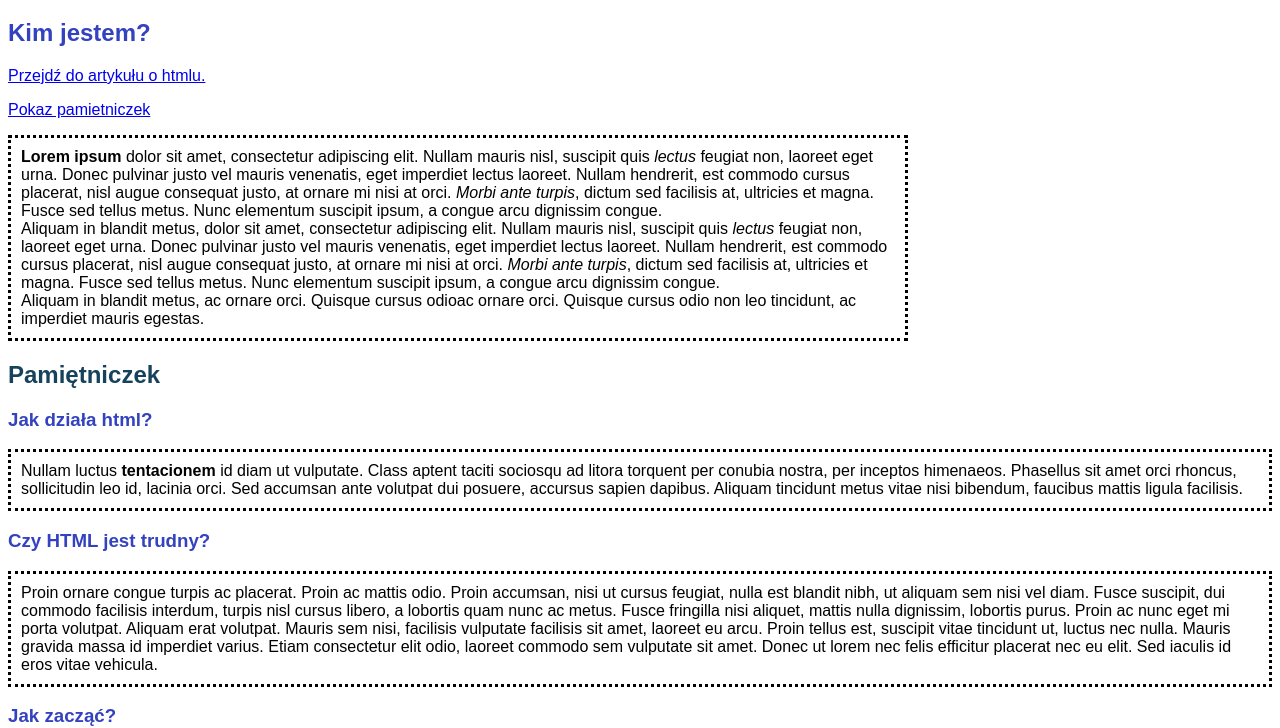
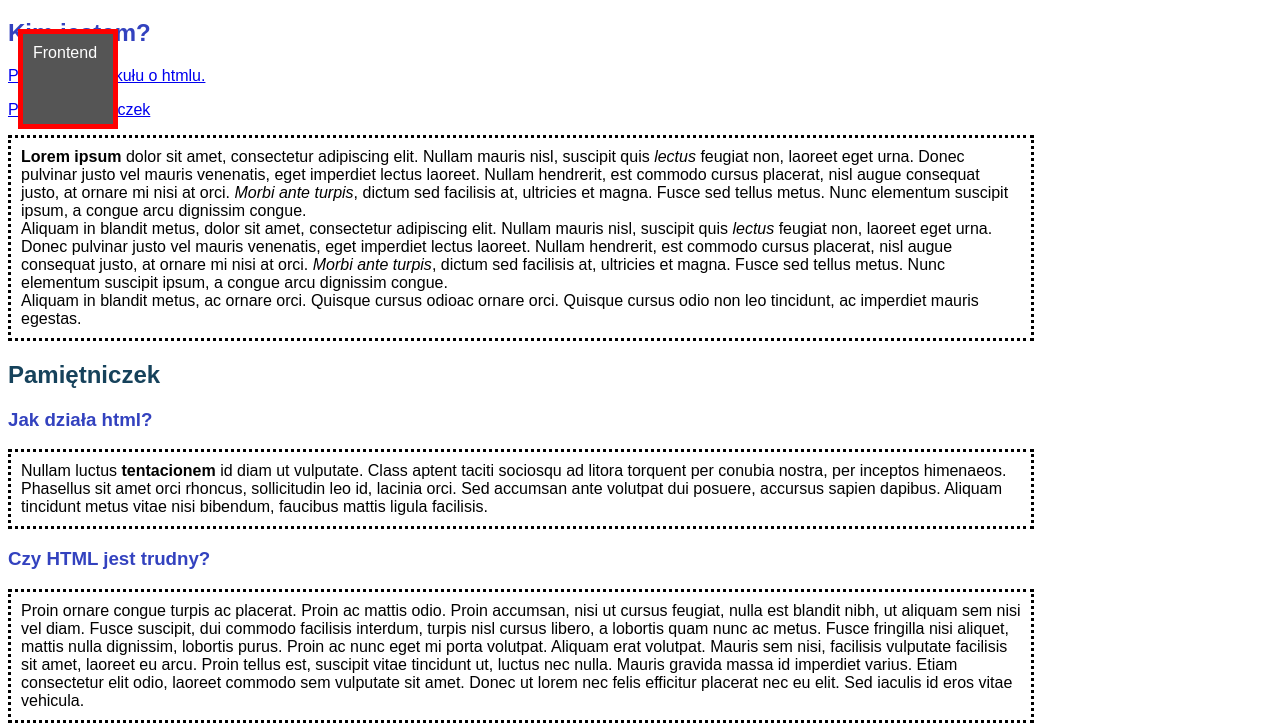
Before and after one commit to Jacek-Bogdanski/homepage, a plain HTML site: page index.html in a window 1280 px wide. Shown: the part 107-835 px from the top of the page. Drawn offline with Linux system fonts and the light colour scheme.

Commit message:
feat: Kontynuacja

```diff
--- a/index.html
+++ b/index.html
@@ -23,6 +23,8 @@
         <h1 class="mainHeader"> Jacek Bogdański</h1>
     </header>
     <section class="about">
+        <div class="box">Frontend</div>
+
         <h2 class="sectionHeader">Kim jestem?</h2>
         <p>
             <a href="podstrona.html">Przejdź do artykułu o htmlu.</a>
--- a/style.css
+++ b/style.css
@@ -31,13 +31,27 @@ h2 {
 }
 
 .about {
-    max-width: 900px;
     min-width: 500px;
+    position: relative;
+}
+
+.box {
+    height: 100px;
+    width: 100px;
+    background: #555;
+    color: white;
+    padding: 10px;
+    margin: 10px;
+    border: 5px solid red;
+    box-sizing: border-box;
+    position: absolute;
 }
 
 .paragraph {
     padding: 10px;
     border: dotted;
     max-height: 200px;
-    overflow: scroll;
+    overflow: auto;
+    max-width: 1000px;
+    ;
 }
```
